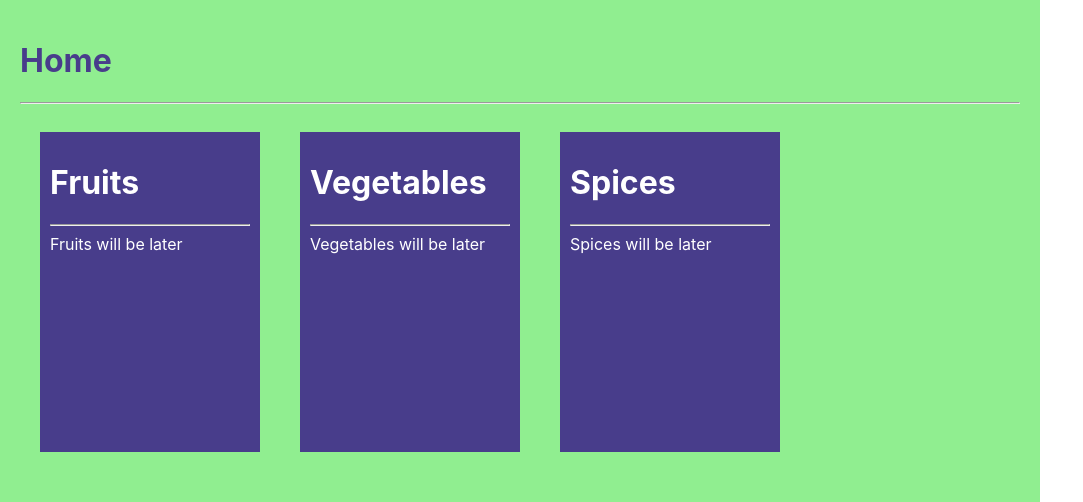
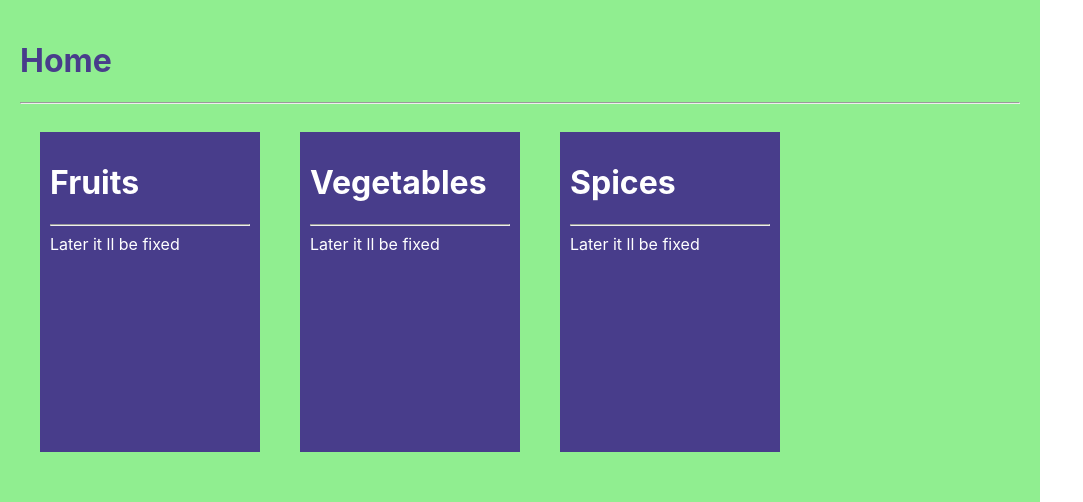
Before and after one commit to vinodh1988/first-react-spa, a React (Create React App) app: page / in a window 1280 px wide. Shown: the top 502 px of the page, without its empty margins (0-1083 px from the left). Built offline with nearby package versions, Linux system fonts and the light colour scheme.

Commit message:
use-state-commit

```diff
--- a/src/App.tsx
+++ b/src/App.tsx
@@ -1,15 +1,22 @@
 import React from 'react';
+import {useState} from 'react'
 import './App.css';
 import Box from './Box';
 
+
+
 const App =()=>{
+
+
+const [titles,setTitles]=useState(['Fruits','Vegetables','Spices'])
+
     return(
       <div className="home">
               <h1>Home</h1>
               <hr/>
-              <Box title="Fruits" data="Fruits will be later"></Box>
-              <Box title="Vegetables" data="Vegetables will be later"></Box>
-              <Box title="Spices" data="Spices will be later"></Box>
+             {
+               titles.map((x,index)=><Box key={index} title={x} data="Later it ll be fixed"></Box>)
+             }
       </div>
     )
 }
@@ -27,4 +34,8 @@ export default App;
  *
  *
  * In a functional components usually we dont use state & event handling functions
- * */
+ *
+ *
+ *  /*<Box title="Fruits" data="Fruits will be later"></Box>
+              <Box title="Vegetables" data="Vegetables will be later"></Box>
+              <Box title="Spices" data="Spices will be later"></Box>*/
```
